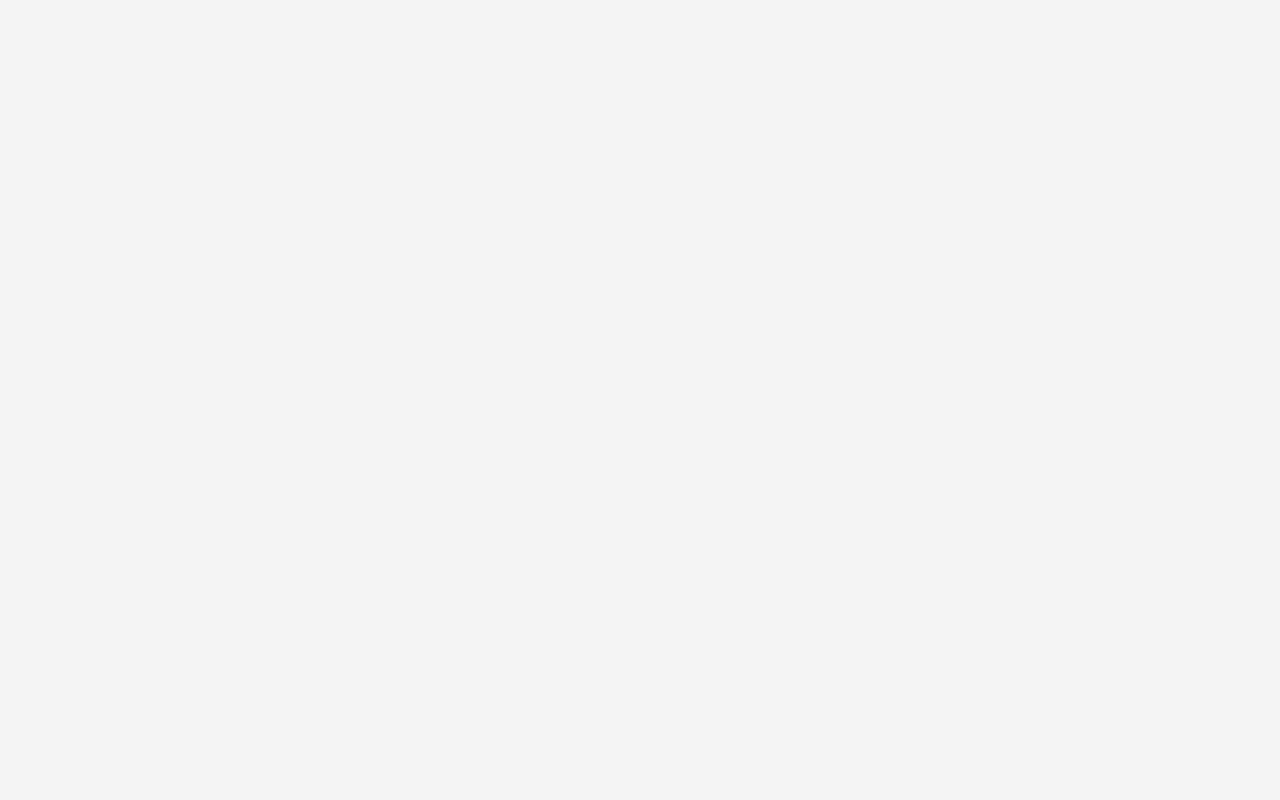
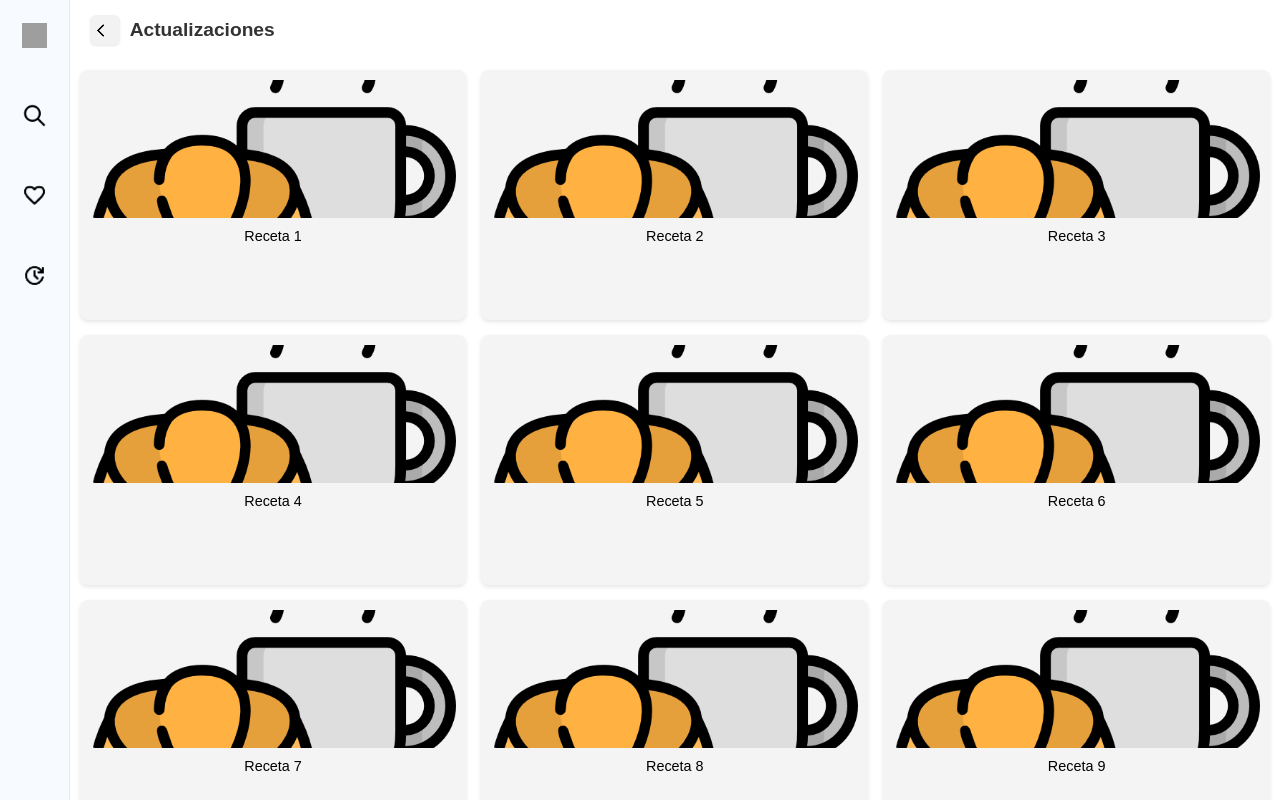
Before and after one commit to Ju4nse56/ProyectoRecetas, a Vue app: page /Actualizaciones in a window 1280 px wide. Before the commit this address had no page. Built offline with nearby package versions, Linux system fonts and the light colour scheme; grey boxes are pictures that could not be loaded.

Commit message:
agrgacion de favoritos y actualizaciones

```diff
--- a/src/components/CategoriaComponents/CategoriaAlmuerzo.vue
+++ b/src/components/CategoriaComponents/CategoriaAlmuerzo.vue
@@ -95,4 +95,5 @@ export default {
     grid-gap: 10px;
     width: 100%;
 }
+
 </style>
--- a/src/components/HomeComponents/SidebarMenu.vue
+++ b/src/components/HomeComponents/SidebarMenu.vue
@@ -7,10 +7,10 @@
             <img class="icon" :src="require('@/assets/imgMenu/Search.png')" alt="Search" />
         </div>
         <div class="sidebar-icon">
-            <img class="icon" :src="require('@/assets/imgMenu/favorite.png')" alt="Favorite" />
+            <img class="icon" :src="require('@/assets/imgMenu/favorite.png')" alt="Favorite" @click="navigateToFavoritos()" />
         </div>
         <div class="sidebar-icon">
-            <img class="icon" :src="require('@/assets/imgMenu/update.png')" alt="Update" />
+            <img class="icon" :src="require('@/assets/imgMenu/update.png')" alt="Update" @click="navigateToActualizaciones()" />
         </div>
     </div>
 </template>
@@ -21,6 +21,12 @@ export default {
     methods: {
         navigateToHome() {
             this.$router.push('/HomeView');
+        },
+        navigateToFavoritos(){
+            this.$router.push('/Favoritos');
+        },
+        navigateToActualizaciones(){
+            this.$router.push('/Actualizaciones');
         }
     }
 }
--- a/src/router/index.js
+++ b/src/router/index.js
@@ -3,6 +3,8 @@ import InicioView from '@/views/InicioView.vue'
 import LoginPrincipal from '@/views/LoginPrincipal.vue'
 import HomeView from '@/views/HomeView.vue'
 import CategoriasView from '@/views/CategoriasView.vue'
+import FavoritosView from '@/views/FavoritosView.vue'
+import ActualizacionesView from '@/views/ActualizacionesView.vue'
 
 const routes = [
   {
@@ -26,6 +28,16 @@ const routes = [
     path: '/Categoria/:tipo',
     name: 'Categoria',
     component: CategoriasView
+  },
+  {
+    path: '/Favoritos',
+    name: 'Favoritos',
+    component: FavoritosView
+  },
+  {
+    path: '/Actualizaciones',
+    name: 'Actualizaciones',
+    component: ActualizacionesView
   }
 ]
 
--- /dev/null
+++ b/src/views/ActualizacionesView.vue
@@ -0,0 +1,159 @@
+<template>
+    <div class="main-container">
+      <SidebarMenu />
+      <div class="contenedor2">
+        <div class="arriba">
+          <div class="atras">
+            <ImagenAtras />
+          </div>
+          <div class="Titulo">
+            <h1 class="titulo1">Actualizaciones</h1>
+          </div>
+        </div>
+
+        <div class="abajo">
+          <div class="subcontenedor">
+            <div class="recetas-grid">
+              <div class="tarjeta-receta" v-for="(receta, index) in recetas" :key="index">
+                <img :src="receta.imagen" :alt="`Imagen de ${receta.texto}`" class="imagen-receta" />
+                <p class="texto-receta">{{ receta.texto }}</p>
+              </div>
+            </div>
+          </div>
+        </div>
+      </div>
+    </div>
+  </template>
+
+  <script>
+  import ImagenAtras from '@/components/CategoriaComponents/ImagenAtras.vue';
+  import SidebarMenu from '@/components/HomeComponents/SidebarMenu.vue';
+  import desayunoImg from '@/assets/imgCategories/desayuno.png';
+
+  export default {
+    name: 'ActualizacionesView',
+    components: {
+      ImagenAtras,
+      SidebarMenu
+    },
+    data() {
+      return {
+        recetas: [
+          { imagen: desayunoImg, texto: 'Receta 1' },
+          { imagen: desayunoImg, texto: 'Receta 2' },
+          { imagen: desayunoImg, texto: 'Receta 3' },
+          { imagen: desayunoImg, texto: 'Receta 4' },
+          { imagen: desayunoImg, texto: 'Receta 5' },
+          { imagen: desayunoImg, texto: 'Receta 6' },
+          { imagen: desayunoImg, texto: 'Receta 7' },
+          { imagen: desayunoImg, texto: 'Receta 8' },
+          { imagen: desayunoImg, texto: 'Receta 9' }
+        ]
+      };
+    }
+  }
+  </script>
+
+  <style scoped>
+  .main-container {
+    display: flex;
+    width: 100vw;
+    height: 100vh;
+    color: #000;
+    flex-direction: row;
+    overflow: hidden;
+  }
+
+  .contenedor2 {
+    width: 95%;
+    height: 100%;
+    overflow: hidden;
+    display: flex;
+    flex-direction: column;
+    background-color: white;
+  }
+
+  .arriba {
+    background-color: white;
+    display: flex;
+    flex-direction: row;
+    align-items: center;
+    height: 60px;
+    width: 100%;
+    padding: 0 10px;
+  }
+
+  .atras {
+    width: 40px;
+    height: 100%;
+    display: flex;
+    align-items: center;
+  }
+
+  .Titulo {
+    flex: none;
+    height: 100%;
+    display: flex;
+    align-items: center;
+    justify-content: flex-start;
+    text-align: left;
+    margin-left: 10px;
+  }
+
+  .titulo1 {
+    font-size: 1.2rem;
+    margin: 0;
+    font-weight: bold;
+    color: #333;
+  }
+
+  .abajo {
+    flex: 1;
+    width: 100%;
+    overflow-y: auto;
+    height: calc(100% - 60px);
+  }
+
+  .subcontenedor {
+    width: 100%;
+    height: 100%;
+    background-color: white;
+    margin: 0 auto;
+    padding: 10px;
+    position: relative;
+  }
+
+  .recetas-grid {
+    display: grid;
+    grid-template-columns: repeat(3,1fr);
+    gap: 15px;
+    justify-items: center;
+    width: 100%;
+  }
+
+  .tarjeta-receta {
+    background-color: #f4f4f4;
+    padding: 10px;
+    border-radius: 8px;
+    display: flex;
+    flex-direction: column;
+    align-items: center;
+    width: 100%;
+    max-width: auto;
+    height: 250px;
+    box-shadow: 0 2px 4px rgba(0, 0, 0, 0.1);
+  }
+
+  .imagen-receta {
+    width: 100%;
+    height: 60%;
+    object-fit: cover;
+    border-radius: 5px;
+  }
+
+  .texto-receta {
+    margin-top: 10px;
+    font-size: 0.9rem;
+    text-align: center;
+  }
+  </style>
--- /dev/null
+++ b/src/views/FavoritosView.vue
@@ -0,0 +1,154 @@
+<template>
+    <div class="main-container">
+        <SidebarMenu />
+        <div class="contenedor2">
+        <div class="arriba">
+            <div class="atras">
+                <ImagenAtras />
+            </div>
+            <div class="Titulo">
+                <h1 class="titulo1">Favoritos</h1>
+            </div>
+        </div>
+
+        <div class="abajo">
+            <div class="subcontenedor">
+                <div class="recetas-grid">
+                    <div class="tarjeta-receta" v-for="(receta, index) in recetas" :key="index">
+                        <p class="texto-receta">{{ receta.texto }}</p>
+                        <img :src="receta.imagen" alt="Imagen de receta" class="imagen-receta"/>
+                    </div>
+
+                </div>
+            </div>
+        </div>
+    </div>
+    </div>
+
+</template>
+
+<script>
+import ImagenAtras from '@/components/CategoriaComponents/ImagenAtras.vue';
+import SidebarMenu from '@/components/HomeComponents/SidebarMenu.vue';
+export default {
+    name: 'FavoritosView',
+    components: {
+        ImagenAtras,
+        SidebarMenu
+    },
+    data() {
+        return {
+            recetas: [
+                { imagen: require("@/assets/imgCategories/desayuno.png"), texto: 'Receta 1' },
+                { imagen: require("@/assets/imgCategories/desayuno.png"), texto: 'Receta 2' },
+                { imagen: require("@/assets/imgCategories/desayuno.png"), texto: 'Receta 3' },
+                { imagen: require("@/assets/imgCategories/desayuno.png"), texto: 'Receta 4' },
+                { imagen: require("@/assets/imgCategories/desayuno.png"), texto: 'Receta 5' },
+                { imagen: require("@/assets/imgCategories/desayuno.png"), texto: 'Receta 6' },
+                { imagen: require("@/assets/imgCategories/desayuno.png"), texto: 'Receta 7' },
+                { imagen: require("@/assets/imgCategories/desayuno.png"), texto: 'Receta 8' },
+                { imagen: require("@/assets/imgCategories/desayuno.png"), texto: 'Receta 9' }
+            ]
+        };
+    }
+
+}
+</script>
+
+<style scoped>
+.contenedor2 {
+    width: 95%;
+    height: 100%;
+    overflow: hidden;
+    display: flex;
+    flex-direction: column;
+    background-color: white;
+}
+
+.arriba {
+    background-color: white;
+    display: flex;
+    flex-direction: row;
+    align-items: center;
+    height: 60px;
+    width: 100%;
+    padding: 0 10px;
+}
+
+.atras {
+    width: 40px;
+    height: 100%;
+    display: flex;
+    align-items: center;
+}
+
+.Titulo {
+    flex: none;
+    height: 100%;
+    display: flex;
+    align-items: center;
+    justify-content: flex-start;
+    text-align: left;
+    margin-left: 10px;
+}
+
+.titulo1 {
+    font-size: 1.2rem;
+    margin: 0;
+    font-weight: bold;
+    color: #333;
+}
+
+.abajo {
+    flex: 1;
+    width: 100%;
+    overflow-y: auto;
+    height: calc(100% - 60px);
+}
+
+.subcontenedor {
+    width: 100%;
+    height: 100%;
+    background-color: white;
+    margin: 0 auto;
+    padding: 10px;
+    position: relative;
+}
+
+.recetas-grid {
+    display: grid;
+    grid-template-columns: repeat(3, 1fr);
+    grid-gap: 10px;
+    width: 100%;
+}
+.main-container {
+    display: flex;
+    width: 100vw;
+    height: 100vh;
+    color: #000;
+    flex-direction: row;
+    overflow: hidden;
+}
+.tarjeta-receta {
+    background-color: #f4f4f4;
+    padding: 10px;
+    border-radius: 8px;
+    display: flex;
+    flex-direction: row;
+    align-items: center;
+    width: 80%;
+    height: auto;
+}
+
+.imagen-receta {
+    width: 60%;
+    height: auto;
+    border-radius: 5px;
+}
+
+.texto-receta {
+    width: 40%;
+    margin-top: 5px;
+    font-size: 1rem;
+}
+</style>
```
